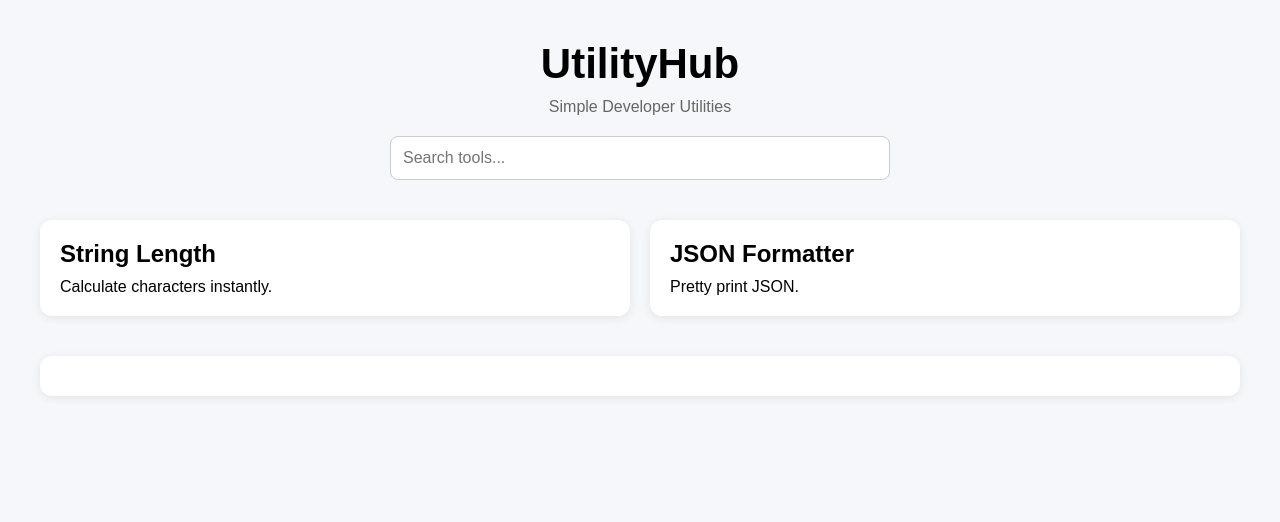
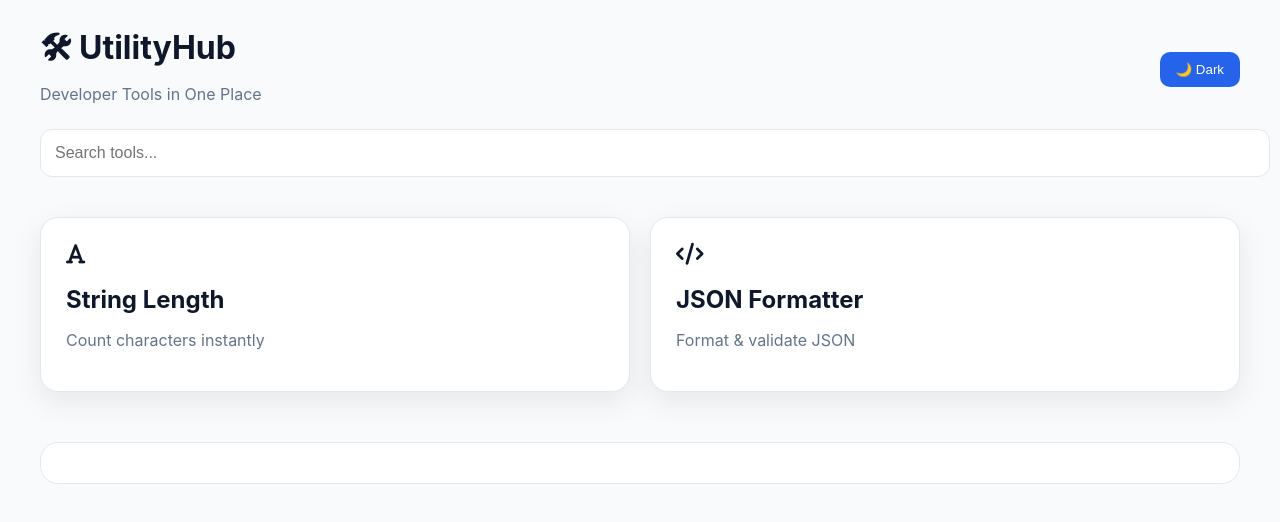
Before and after one commit to aryamohanan/utilityhub, a website: page public/index.html in a window 1280 px wide. Drawn offline with Linux system fonts and the light colour scheme.

Commit message:
chore: updated

```diff
--- a/public/css/style.css
+++ b/public/css/style.css
@@ -1,97 +1,146 @@
-*{
-margin:0;
-padding:0;
-box-sizing:border-box;
-font-family:Arial,Helvetica,sans-serif;
+:root {
+    --bg: #f8fafc;
+    --card: #ffffff;
+    --text: #0f172a;
+    --muted: #64748b;
+    --primary: #2563eb;
+    --border: #e2e8f0;
+    --shadow: 0 10px 30px rgba(0,0,0,0.08);
 }
 
-body{
-background:#f5f7fa;
-padding:40px;
+body.dark {
+    --bg: #0f172a;
+    --card: #1e293b;
+    --text: #f8fafc;
+    --muted: #94a3b8;
+    --border: #334155;
+    --shadow: 0 10px 30px rgba(0,0,0,0.35);
 }
 
-header{
-text-align:center;
-margin-bottom:40px;
+body {
+    margin: 0;
+    font-family: "Inter", sans-serif;
+    background: var(--bg);
+    color: var(--text);
+    transition: 0.3s ease;
 }
 
-header h1{
-font-size:42px;
-margin-bottom:10px;
+/* HEADER */
+.header {
+    display: flex;
+    justify-content: space-between;
+    align-items: center;
+    padding: 25px 40px;
 }
 
-header p{
-color:#666;
-margin-bottom:20px;
+.brand h1 {
+    margin: 0;
 }
 
-input{
-width:100%;
-max-width:500px;
-padding:12px;
-font-size:16px;
-border:1px solid #ccc;
-border-radius:8px;
+.brand p {
+    margin: 5px 0 0;
+    color: var(--muted);
 }
 
-main{
-display:grid;
-grid-template-columns:repeat(auto-fit,minmax(250px,1fr));
-gap:20px;
+/* THEME BUTTON */
+.theme-btn {
+    background: var(--primary);
+    border: none;
+    color: white;
+    padding: 10px 16px;
+    border-radius: 10px;
+    cursor: pointer;
 }
 
-.card{
-background:#fff;
-padding:20px;
-border-radius:12px;
-cursor:pointer;
-box-shadow:0 2px 10px rgba(0,0,0,.08);
-transition:.3s;
+/* SEARCH */
+.hero {
+    padding: 0 40px 20px;
 }
 
-.card:hover{
-transform:translateY(-4px);
+.search {
+    width: 100%;
+    padding: 14px;
+    border-radius: 12px;
+    border: 1px solid var(--border);
+    background: var(--card);
+    color: var(--text);
+    font-size: 16px;
 }
 
-.card h2{
-margin-bottom:10px;
+/* GRID */
+.grid {
+    display: grid;
+    grid-template-columns: repeat(auto-fit, minmax(240px, 1fr));
+    gap: 20px;
+    padding: 20px 40px;
 }
 
-#toolContainer{
-margin-top:40px;
-background:white;
-padding:20px;
-border-radius:12px;
-box-shadow:0 2px 10px rgba(0,0,0,.08);
+/* CARD */
+.card {
+    background: var(--card);
+    border: 1px solid var(--border);
+    border-radius: 18px;
+    padding: 25px;
+    cursor: pointer;
+    box-shadow: var(--shadow);
+    transition: 0.25s;
 }
 
-textarea{
-width:100%;
-height:250px;
-padding:15px;
-margin-top:10px;
-margin-bottom:20px;
-font-size:15px;
+.card:hover {
+    transform: translateY(-6px);
+    border-color: var(--primary);
 }
 
-button{
-padding:12px 20px;
-background:#2563eb;
-color:white;
-border:none;
-border-radius:8px;
-cursor:pointer;
+.card i {
+    font-size: 22px;
+    margin-bottom: 10px;
 }
 
-button:hover{
-background:#1e40af;
+.card h2 {
+    margin: 10px 0 5px;
 }
 
-pre{
-background:#111827;
-color:#fff;
-padding:20px;
-margin-top:20px;
-overflow:auto;
-border-radius:8px;
+.card p {
+    color: var(--muted);
 }
+
+/* TOOL BOX */
+.tool-box {
+    margin: 30px 40px;
+    padding: 20px;
+    background: var(--card);
+    border-radius: 18px;
+    border: 1px solid var(--border);
+}
+
+/* TEXTAREA */
+textarea {
+    width: 100%;
+    height: 220px;
+    padding: 15px;
+    border-radius: 12px;
+    border: 1px solid var(--border);
+    background: var(--bg);
+    color: var(--text);
+    font-size: 15px;
+}
+
+/* BUTTON */
+button {
+    background: var(--primary);
+    color: white;
+    border: none;
+    padding: 10px 14px;
+    border-radius: 10px;
+    cursor: pointer;
+    margin-top: 10px;
+}
+
+/* PRE */
+pre {
+    background: #0b1220;
+    color: #fff;
+    padding: 15px;
+    border-radius: 12px;
+    overflow: auto;
+}
--- a/public/index.html
+++ b/public/index.html
@@ -2,47 +2,51 @@
 <html lang="en">
 
 <head>
-    <meta charset="UTF-8">
-    <meta name="viewport" content="width=device-width, initial-scale=1.0">
+    <meta charset="UTF-8" />
+    <meta name="viewport" content="width=device-width, initial-scale=1.0"/>
     <title>UtilityHub</title>
 
-    <link rel="stylesheet" href="css/style.css">
+    <link rel="stylesheet" href="css/style.css"/>
+    <link rel="stylesheet"
+          href="https://cdnjs.cloudflare.com/ajax/libs/font-awesome/6.7.2/css/all.min.css"/>
 </head>
 
 <body>
 
-<header>
+<header class="header">
+    <div class="brand">
+        <h1>🛠 UtilityHub</h1>
+        <p>Developer Tools in One Place</p>
+    </div>
 
-<h1>UtilityHub</h1>
-
-<p>Simple Developer Utilities</p>
-
-<input
-type="text"
-id="search"
-placeholder="Search tools..."
->
-
+    <button id="themeToggle" class="theme-btn">
+        🌙 Dark
+    </button>
 </header>
 
-<main id="tools">
+<section class="hero">
+    <input id="search" class="search" placeholder="Search tools..."/>
+</section>
+
+<main class="grid">
 
     <div class="card" onclick="showTool('string')">
+        <i class="fa-solid fa-font"></i>
         <h2>String Length</h2>
-<p>Calculate characters instantly.</p>
+        <p>Count characters instantly</p>
     </div>
 
     <div class="card" onclick="showTool('json')">
+        <i class="fa-solid fa-code"></i>
         <h2>JSON Formatter</h2>
-<p>Pretty print JSON.</p>
+        <p>Format & validate JSON</p>
     </div>
 
 </main>
 
-<section id="toolContainer"></section>
+<section id="toolContainer" class="tool-box"></section>
 
 <script src="js/app.js"></script>
-
 </body>
 
 </html>
--- a/public/js/app.js
+++ b/public/js/app.js
@@ -1,50 +1,66 @@
 const container = document.getElementById('toolContainer');
+const themeBtn = document.getElementById('themeToggle');
+const search = document.getElementById('search');
+
+if (localStorage.getItem('theme') === 'dark') {
+  document.body.classList.add('dark');
+  themeBtn.innerText = '☀️ Light';
+}
+
+themeBtn.onclick = () => {
+  document.body.classList.toggle('dark');
+
+  if (document.body.classList.contains('dark')) {
+    localStorage.setItem('theme', 'dark');
+    themeBtn.innerText = '☀️ Light';
+  } else {
+    localStorage.setItem('theme', 'light');
+    themeBtn.innerText = '🌙 Dark';
+  }
+};
+
+search.addEventListener('input', (e) => {
+  const value = e.target.value.toLowerCase();
+  document.querySelectorAll('.card').forEach((card) => {
+    const text = card.innerText.toLowerCase();
+    card.style.display = text.includes(value) ? 'block' : 'none';
+  });
+});
 
 function showTool(tool) {
   if (tool === 'string') {
     container.innerHTML = `
-
             <h2>String Length Calculator</h2>
-
             <textarea id="text"></textarea>
-
-<h3 id="length">Length : 0</h3>
-
+            <h3 id="len">Length: 0</h3>
         `;
 
     const txt = document.getElementById('text');
 
     txt.addEventListener('input', () => {
-      document.getElementById('length').innerText =
-        'Length : ' + txt.value.length;
+      document.getElementById('len').innerText = 'Length: ' + txt.value.length;
     });
   }
 
   if (tool === 'json') {
     container.innerHTML = `
-
             <h2>JSON Formatter</h2>
-
             <textarea id="json"></textarea>
 
-<button onclick="formatJSON()">
-Format JSON
-</button>
+            <button onclick="formatJSON()">Format JSON</button>
 
             <pre id="output"></pre>
-
         `;
   }
 }
 
 function formatJSON() {
-  const value = document.getElementById('json').value;
+  const input = document.getElementById('json').value;
 
   try {
-    const pretty = JSON.stringify(JSON.parse(value), null, 4);
-
-    document.getElementById('output').textContent = pretty;
+    const formatted = JSON.stringify(JSON.parse(input), null, 4);
+    document.getElementById('output').textContent = formatted;
   } catch {
-    document.getElementById('output').textContent = 'Invalid JSON';
+    document.getElementById('output').textContent = 'Invalid JSON ❌';
   }
 }
```
Lines whose indentation alone changed are shown as unchanged.
